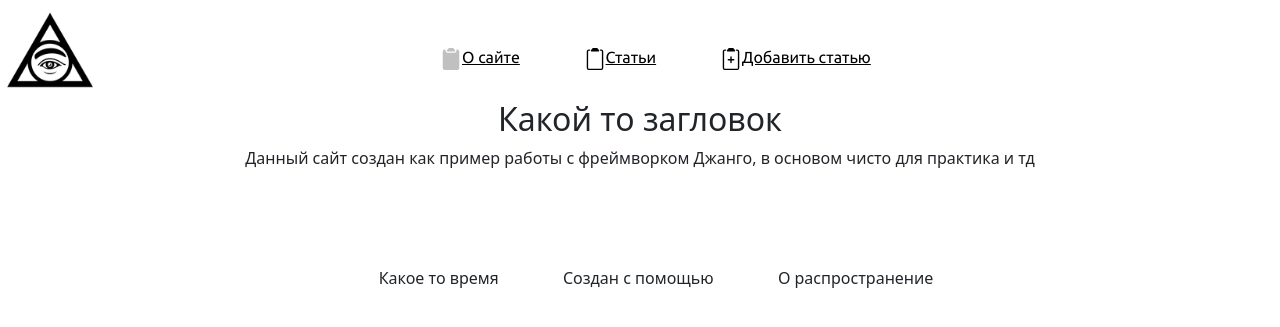
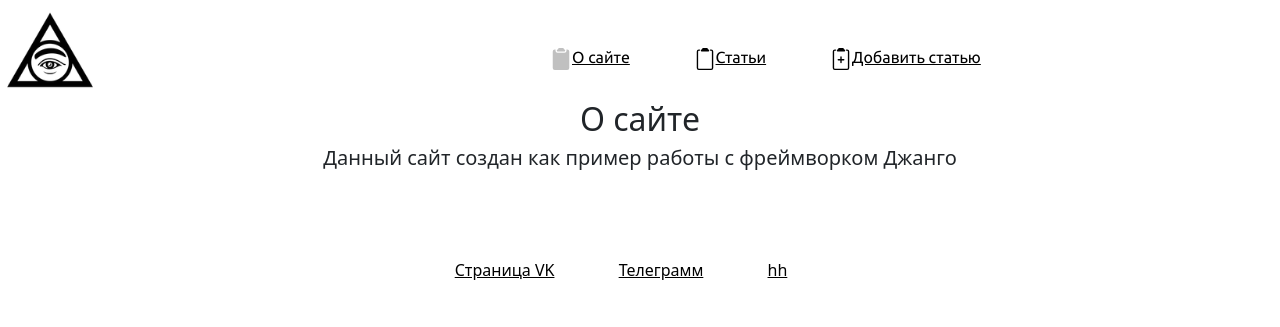
Before and after one commit to J0K3RM07/djsite, a Django app: page /about/ in a window 1280 px wide. Shown: the top 327 px of the page. Run offline with Django 4.2, Linux system fonts and the light colour scheme.

Commit message:
blog finally

```diff
--- a/myblog/human/static/human/css/styles.css
+++ b/myblog/human/static/human/css/styles.css
@@ -3,9 +3,12 @@
     margin: 0px;
     padding: 0px;
 }
-
+.foot_ul{
+    display: inline;
+    margin-right: 70px;
+}
 .hrefs{
-    padding-left: 310px;
+    padding-left: 420px;
 }
 body{
     background-color: #fff;
--- a/myblog/human/templates/human/Aboutsite.html
+++ b/myblog/human/templates/human/Aboutsite.html
@@ -3,6 +3,6 @@
 {%block title%}{{title}}{%endblock%}
 
 {%block content%}
-    <h2>Какой то загловок </h2>
-    <p>Данный сайт создан как пример работы с фреймворком Джанго, в основом чисто для практика и тд</p>
+    <h2>О сайте</h2>
+    <h5>Данный сайт создан как пример работы с фреймворком Джанго</h5>
 {%endblock%}
--- a/myblog/human/templates/human/mainpage.html
+++ b/myblog/human/templates/human/mainpage.html
@@ -33,13 +33,14 @@
     </header>
     <main>
         {%block content%}
+        <h1>Главная страница</h1>
         {%endblock%}
     </main>
     <footer>
-        <ul>
-            <li>Какое то время</li>
-            <li>Создан с помощью</li>
-            <li>О распространение</li>
+        <ul class="foot_ul">
+            <li><a href="https://vk.com/saveliy_kostenko">Страница VK</a></li>
+            <li><a href="https://t.me/j0kerm0t1337">Телеграмм</a></li>
+            <li><a href="https://spb.hh.ru/resume/c8c603b4ff0bb840c30039ed1f794c62553170">hh</a></ф></li>
         </ul>
     </footer>
 </body>
```
